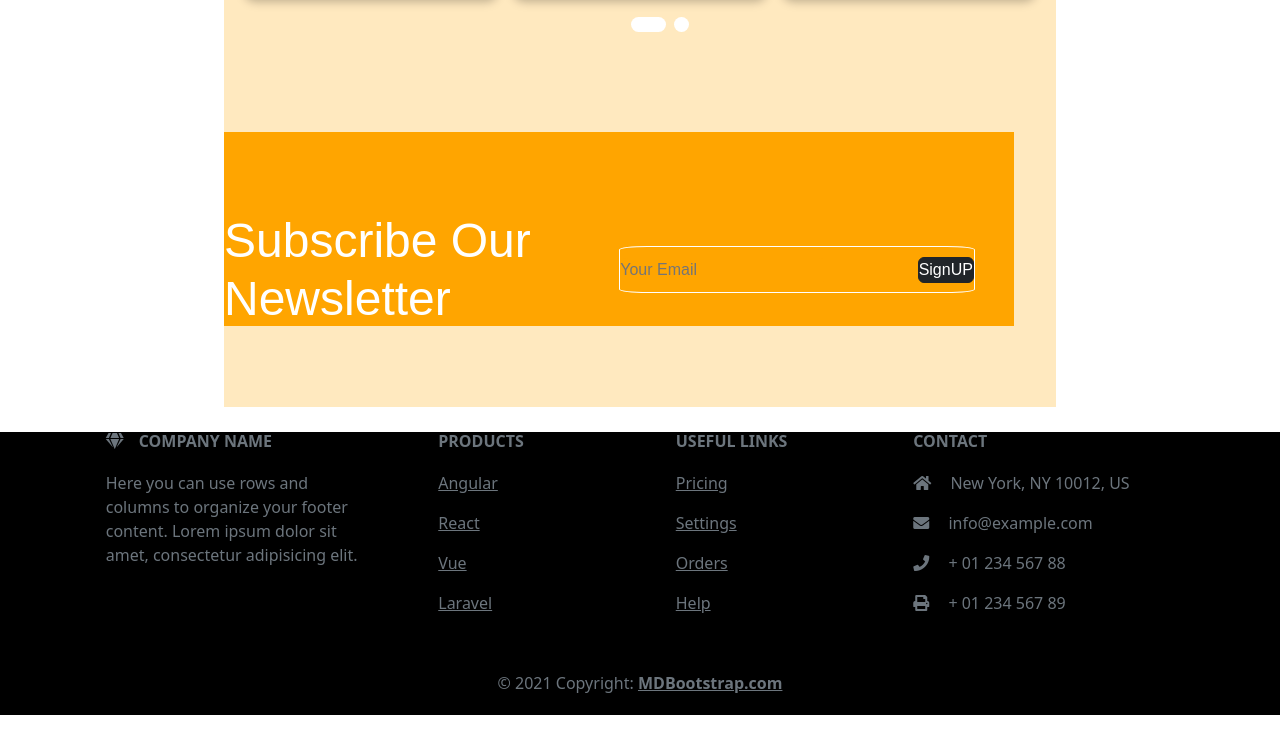
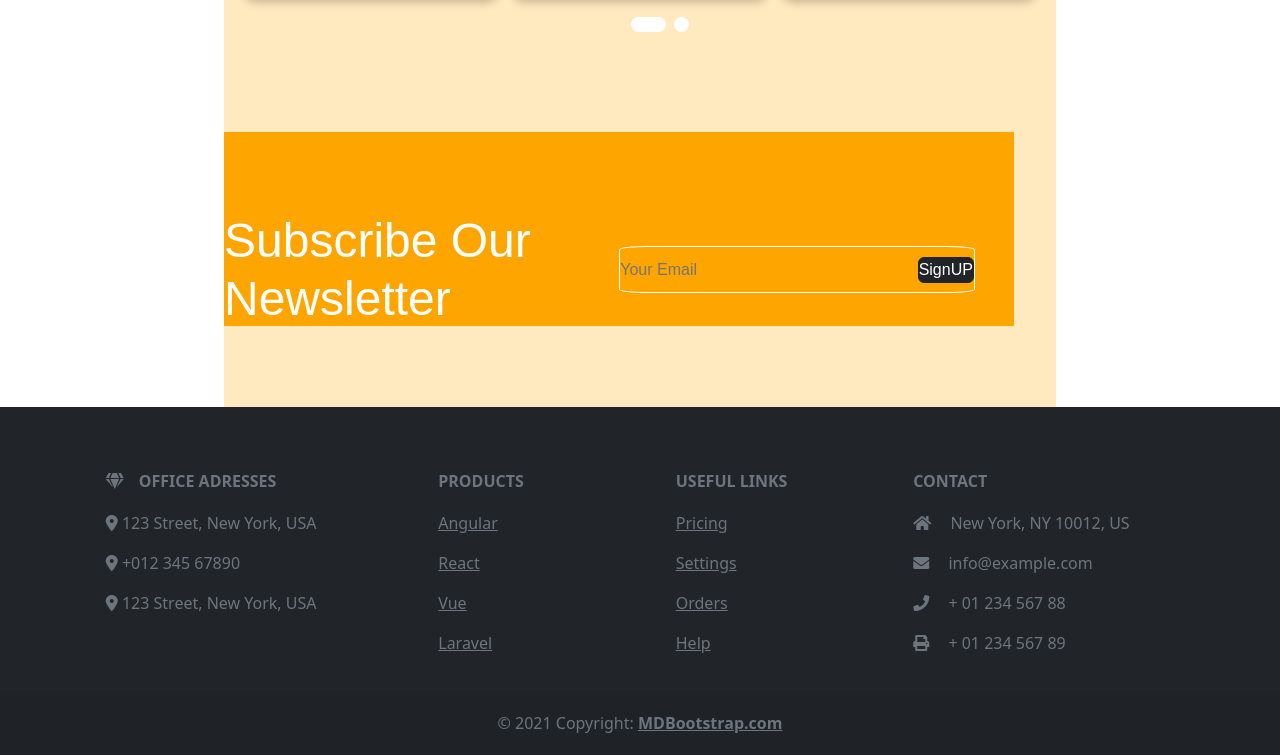
Before and after one commit to DevEless/4Coeur_Quentin_de_la_Meilleure, a website: page index.html in a window 1280 px wide. Shown: the part 5182-5937 px from the top of the page. Before the commit the page ends 5897 px from the top, so only its background shows below. Drawn offline with nearby package versions, Linux system fonts and the light colour scheme; files that its build step writes are made by us from their sources.

Commit message:
go for it

```diff
--- a/index.html
+++ b/index.html
@@ -544,15 +544,19 @@
         </div>
     </main>
     <script src="./node_modules/bootstrap/dist/js/bootstrap.bundle.js"></script>
-
     <!-- Footer -->
-    <footer class="text-center text-lg-start bg-black text-muted">
+    <footer class="text-center text-lg-start bg-dark text-muted">
         <!-- Section: Social media -->
-
+        <section class="d-flex justify-content-center justify-content-lg-between p-4">
+            <!-- Left -->
+            <div class="me-5 d-none d-lg-block">
+            </div>
+            <!-- Right -->
+        </section>
         <!-- Section: Social media -->
 
         <!-- Section: Links  -->
-        <section class="mt-2">
+        <section class="">
             <div class="container text-center text-md-start mt-5">
                 <!-- Grid row -->
                 <div class="row mt-3">
@@ -560,11 +564,19 @@
                     <div class="col-md-3 col-lg-4 col-xl-3 mx-auto mb-4">
                         <!-- Content -->
                         <h6 class="text-uppercase fw-bold mb-4">
-                            <i class="fas fa-gem me-3 text-secondary"></i>Company name
+                            <i class="fas fa-gem me-3"></i>Office Adresses
                         </h6>
                         <p>
-                            Here you can use rows and columns to organize your footer content. Lorem ipsum
-                            dolor sit amet, consectetur adipisicing elit.
+                            <i class="fa-solid fa-location-dot"></i>
+                            <a href="" class="text-reset" style="text-decoration: none;">123 Street, New York, USA</a>
+                        </p>
+                        <p>
+                            <i class="fa-solid fa-location-dot"></i>
+                            <a href="" class="text-reset" style="text-decoration: none;">+012 345 67890</a>
+                        </p>
+                        <p>
+                            <i class="fa-solid fa-location-dot"></i>
+                            <a href="" class="text-reset" style="text-decoration: none;">123 Street, New York, USA</a>
                         </p>
                     </div>
                     <!-- Grid column -->
@@ -615,13 +627,13 @@
                     <div class="col-md-4 col-lg-3 col-xl-3 mx-auto mb-md-0 mb-4">
                         <!-- Links -->
                         <h6 class="text-uppercase fw-bold mb-4">Contact</h6>
-                        <p><i class="fas fa-home me-3 text-secondary"></i> New York, NY 10012, US</p>
+                        <p><i class="fas fa-home me-3"></i> New York, NY 10012, US</p>
                         <p>
-                            <i class="fas fa-envelope me-3 text-secondary"></i>
+                            <i class="fas fa-envelope me-3"></i>
                             info@example.com
                         </p>
-                        <p><i class="fas fa-phone me-3 text-secondary"></i> + 01 234 567 88</p>
-                        <p><i class="fas fa-print me-3 text-secondary"></i> + 01 234 567 89</p>
+                        <p><i class="fas fa-phone me-3"></i> + 01 234 567 88</p>
+                        <p><i class="fas fa-print me-3"></i> + 01 234 567 89</p>
                     </div>
                     <!-- Grid column -->
                 </div>
@@ -631,14 +643,13 @@
         <!-- Section: Links  -->
 
         <!-- Copyright -->
-        <div class="text-center p-4" style="background-color: rgba(0, 0, 0, 0.025);">
+        <div class="text-center p-4" style="background-color: rgba(0, 0, 0, 0.05);">
             © 2021 Copyright:
             <a class="text-reset fw-bold" href="https://mdbootstrap.com/">MDBootstrap.com</a>
         </div>
         <!-- Copyright -->
     </footer>
     <!-- Footer -->
-    </footer>
 </body>
 
 </html>
--- a/src/sass/app.scss
+++ b/src/sass/app.scss
@@ -20,4 +20,5 @@ $fa-font-path : "../../node_modules/@fortawesome/fontawesome-free/webfonts";
 @import "./modules/section5";
 @import "./modules/section6";
 @import "./modules/section7";
+@import "./modules/footer";
 @import "./modules/animation";
--- /dev/null
+++ b/src/sass/modules/_footer.scss
@@ -0,0 +1,3 @@
+footer{
+
+}
```
